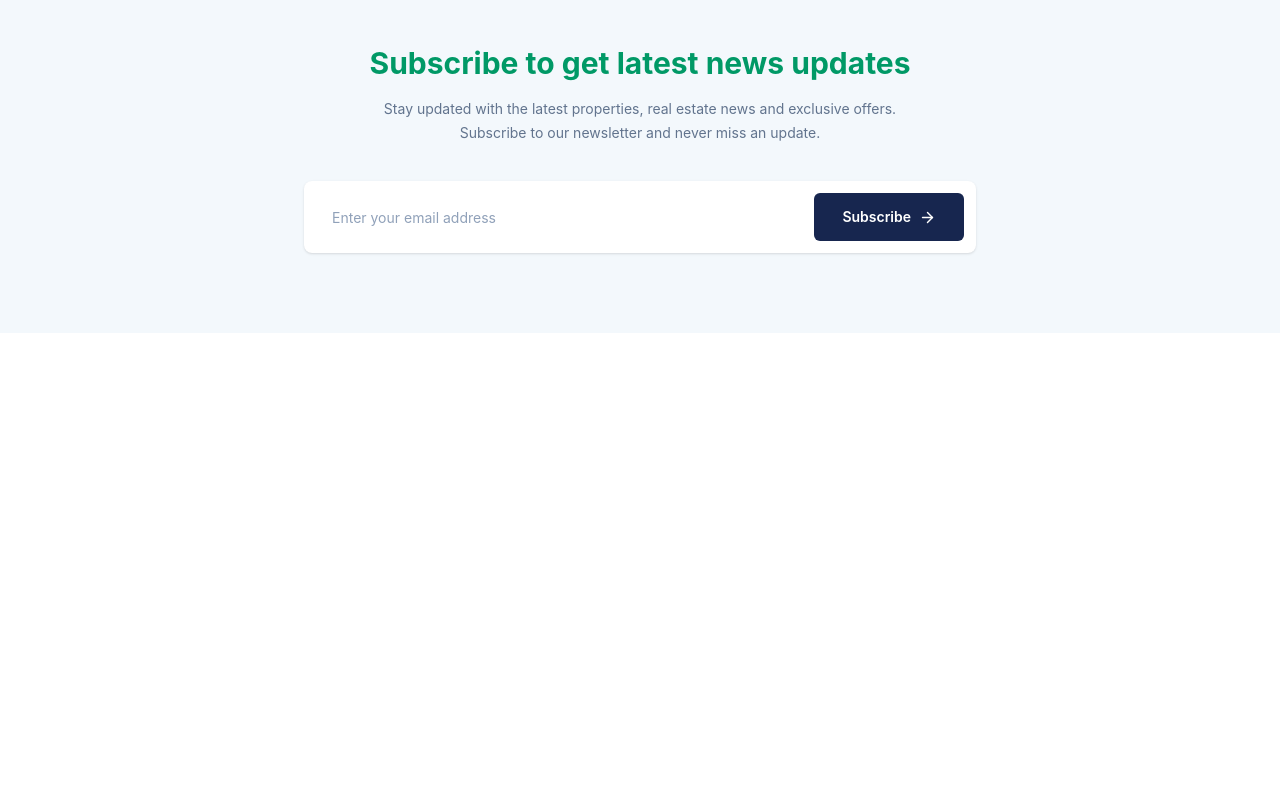
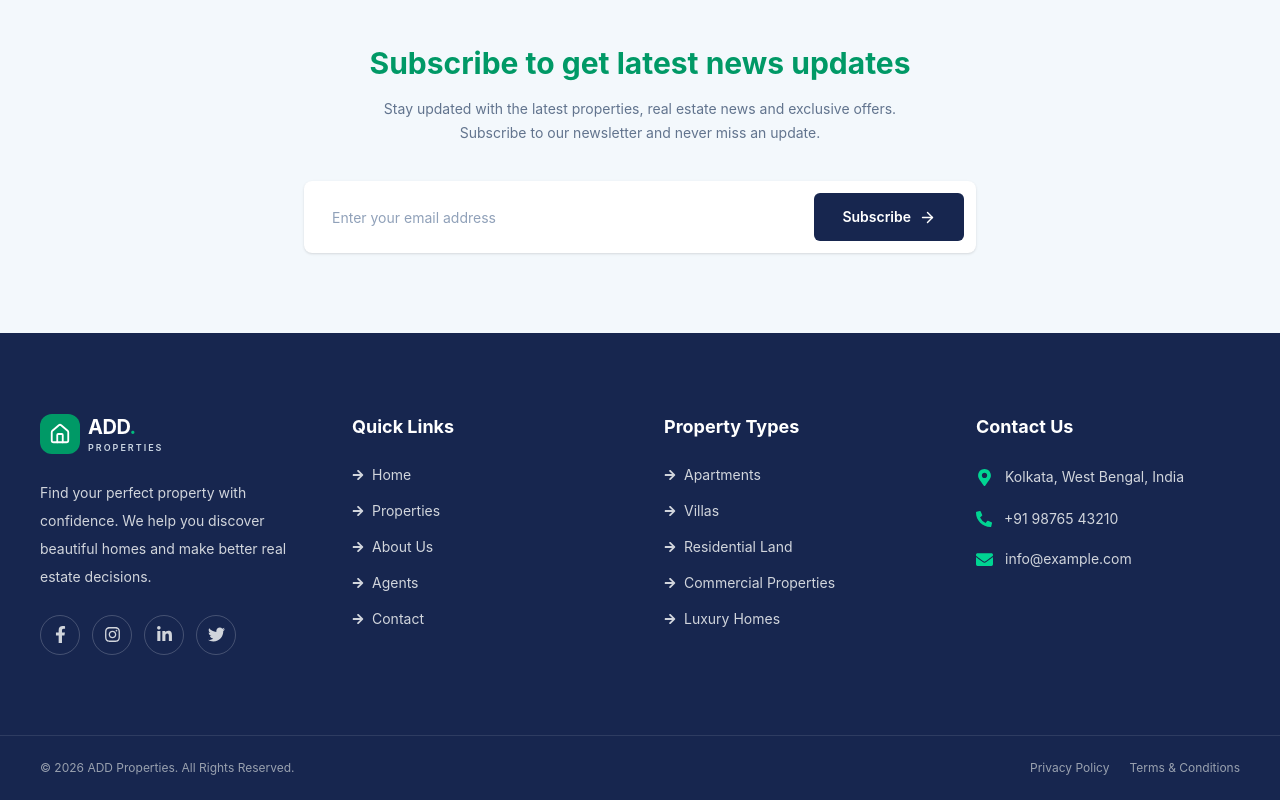
Before and after one commit to ayankarak/real-estate-website, a React (Vite) app: page / in a window 1280 px wide. Shown: the part 4201-5001 px from the top of the page. Before the commit the page ends 4534 px from the top, so only its background shows below. Built offline with nearby package versions, Linux system fonts and the light colour scheme.

Commit message:
add footer section

```diff
--- a/package.json
+++ b/package.json
@@ -11,9 +11,11 @@
   },
   "dependencies": {
     "@tailwindcss/vite": "^4.3.5",
+    "icons": "^1.0.0",
     "lucide-react": "^1.75.0",
     "react": "^19.3.1",
     "react-dom": "^19.3.1",
+    "react-icons": "^5.7.0",
     "tailwindcss": "^4.3.5"
   },
   "devDependencies": {
--- /dev/null
+++ b/src/components/organisms/Footer.jsx
@@ -0,0 +1,190 @@
+
+import {
+    FaMapMarkerAlt,
+    FaPhoneAlt,
+    FaEnvelope,
+    FaFacebookF,
+    FaInstagram,
+    FaLinkedinIn,
+    FaTwitter,
+    FaArrowRight,
+} from "react-icons/fa";
+
+import Logo from "../atoms/Logo";
+
+function Footer() {
+    const quickLinks = [
+        { name: "Home", href: "#home" },
+        { name: "Properties", href: "#properties" },
+        { name: "About Us", href: "#about" },
+        { name: "Agents", href: "#agents" },
+        { name: "Contact", href: "#contact" },
+    ];
+
+    const propertyLinks = [
+        "Apartments",
+        "Villas",
+        "Residential Land",
+        "Commercial Properties",
+        "Luxury Homes",
+    ];
+
+    const socialLinks = [
+        { icon: FaFacebookF, href: "#", label: "Facebook" },
+        { icon: FaInstagram, href: "#", label: "Instagram" },
+        { icon: FaLinkedinIn, href: "#", label: "LinkedIn" },
+        { icon: FaTwitter, href: "#", label: "Twitter" },
+    ];
+
+    return (
+        <footer className="bg-[#17264f] text-white">
+
+            {/* MAIN FOOTER */}
+            <div className="mx-auto grid max-w-7xl grid-cols-1 gap-12 px-5 py-16 sm:grid-cols-2 lg:grid-cols-4 lg:px-10 lg:py-20">
+
+                {/* COMPANY INFO */}
+                <div>
+                    <Logo light />
+
+                    <p className="mt-6 max-w-xs text-sm leading-7 text-gray-300">
+                        Find your perfect property with confidence.
+                        We help you discover beautiful homes and
+                        make better real estate decisions.
+                    </p>
+
+                    {/* SOCIAL LINKS */}
+                    <div className="mt-6 flex items-center gap-3">
+                        {socialLinks.map((social, index) => {
+                            const Icon = social.icon;
+
+                            return (
+                                <a
+                                    key={index}
+                                    href={social.href}
+                                    aria-label={social.label}
+                                    className="flex h-10 w-10 items-center justify-center rounded-full border border-white/20 text-gray-300 transition hover:border-emerald-500 hover:bg-emerald-600 hover:text-white"
+                                >
+                                    <Icon size={17} />
+                                </a>
+                            );
+                        })}
+                    </div>
+                </div>
+
+                {/* QUICK LINKS */}
+                <div>
+                    <h3 className="mb-6 text-lg font-bold">
+                        Quick Links
+                    </h3>
+
+                    <ul className="space-y-4">
+                        {quickLinks.map((link, index) => (
+                            <li key={index}>
+                                <a
+                                    href={link.href}
+                                    className="flex items-center gap-2 text-sm text-gray-300 transition hover:translate-x-1 hover:text-emerald-400"
+                                >
+                                    <FaArrowRight size={12} />
+                                    {link.name}
+                                </a>
+                            </li>
+                        ))}
+                    </ul>
+                </div>
+
+                {/* PROPERTY CATEGORIES */}
+                <div>
+                    <h3 className="mb-6 text-lg font-bold">
+                        Property Types
+                    </h3>
+
+                    <ul className="space-y-4">
+                        {propertyLinks.map((link, index) => (
+                            <li key={index}>
+                                <a
+                                    href="#properties"
+                                    className="flex items-center gap-2 text-sm text-gray-300 transition hover:translate-x-1 hover:text-emerald-400"
+                                >
+                                    <FaArrowRight size={12} />
+                                    {link}
+                                </a>
+                            </li>
+                        ))}
+                    </ul>
+                </div>
+
+                {/* CONTACT INFO */}
+                <div>
+                    <h3 className="mb-6 text-lg font-bold">
+                        Contact Us
+                    </h3>
+
+                    <div className="space-y-5">
+
+                        <div className="flex items-start gap-3">
+                            <FaMapMarkerAlt
+                                size={17}
+                                className="mt-1 shrink-0 text-emerald-400"
+                            />
+                            <p className="text-sm leading-6 text-gray-300">
+                                Kolkata, West Bengal, India
+                            </p>
+                        </div>
+
+                        <div className="flex items-center gap-3">
+                            <FaPhoneAlt
+                                size={16}
+                                className="shrink-0 text-emerald-400"
+                            />
+                            <a
+                                href="tel:+919876543210"
+                                className="text-sm text-gray-300 transition hover:text-emerald-400"
+                            >
+                                +91 98765 43210
+                            </a>
+                        </div>
+
+                        <div className="flex items-center gap-3">
+                            <FaEnvelope
+                                size={17}
+                                className="shrink-0 text-emerald-400"
+                            />
+                            <a
+                                href="mailto:info@example.com"
+                                className="break-all text-sm text-gray-300 transition hover:text-emerald-400"
+                            >
+                                info@example.com
+                            </a>
+                        </div>
+
+                    </div>
+                </div>
+            </div>
+
+            {/* COPYRIGHT */}
+            <div className="border-t border-white/10">
+                <div className="mx-auto flex max-w-7xl flex-col items-center justify-between gap-3 px-5 py-6 text-center sm:flex-row sm:px-10">
+
+                    <p className="text-xs text-gray-400">
+                        © {new Date().getFullYear()} ADD Properties.
+                        All Rights Reserved.
+                    </p>
+
+                    <div className="flex gap-5 text-xs text-gray-400">
+                        <a href="#" className="transition hover:text-emerald-400">
+                            Privacy Policy
+                        </a>
+
+                        <a href="#" className="transition hover:text-emerald-400">
+                            Terms & Conditions
+                        </a>
+                    </div>
+
+                </div>
+            </div>
+
+        </footer>
+    );
+}
+
+export default Footer;
--- a/src/pages/Home.jsx
+++ b/src/pages/Home.jsx
@@ -8,6 +8,7 @@ import Services from "../components/organisms/Services";
 import Testimonials from "../components/organisms/Testimonials";
 import Agents from "../components/organisms/Agents";
 import Newsletter from "../components/organisms/Newsletter";
+import Footer from "../components/organisms/Footer";
 
 function Home() {
     return (
@@ -21,6 +22,7 @@ function Home() {
             <Agents />
             <Testimonials />
             <Newsletter />
+            <Footer />
         </main>
     );
 }
```
Also changed, not shown: 1 other file (tests, documents, lock files or other folders).
